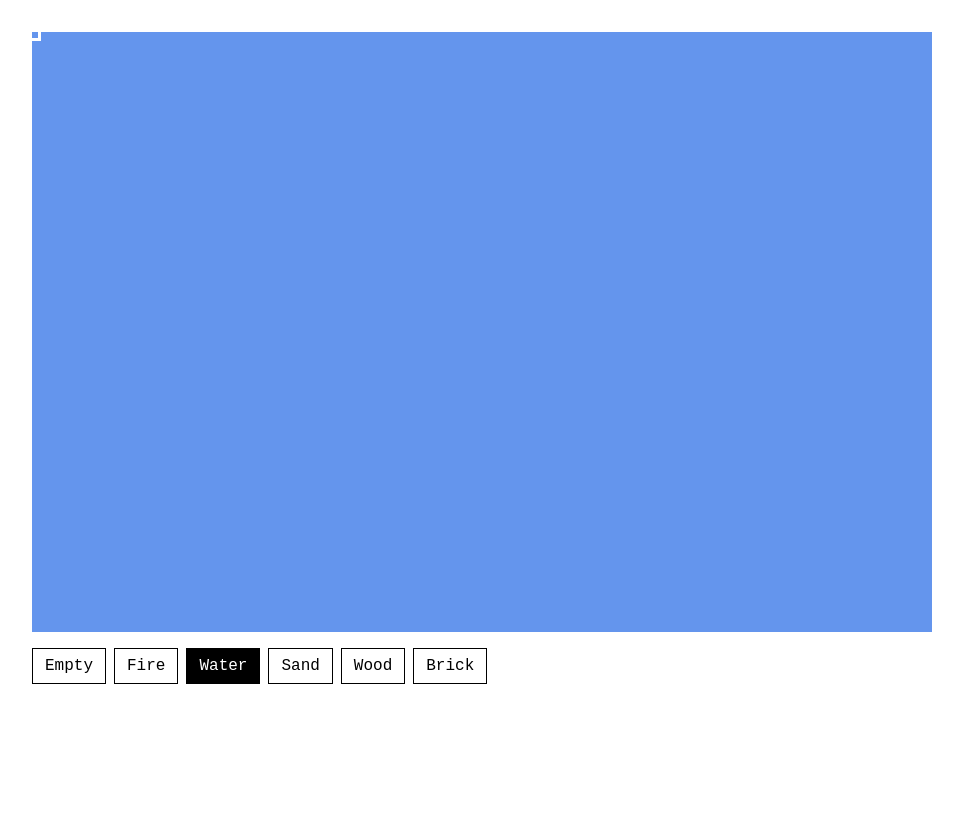
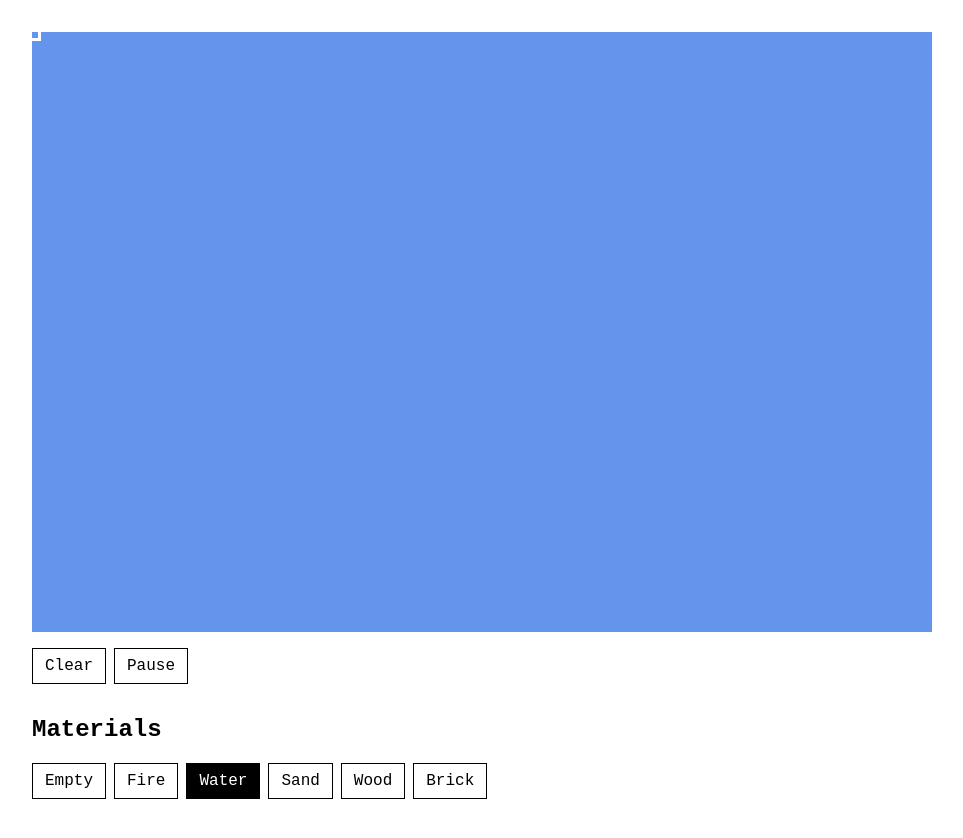
Before and after one commit to brandoncbang/dust-world, a website built with Vite: page index.html in a window 1280 px wide. Shown: the whole page, without its empty margins (158-1121 px from the left). Before the commit the page ends 800 px from the top, so only its background shows below. Built offline with nearby package versions, Linux system fonts and the light colour scheme; animation ran at ten frames a second.

Commit message:
Implement declarative render function

```diff
--- a/src/core/gui.ts
+++ b/src/core/gui.ts
@@ -1,4 +1,23 @@
 import { Material } from "../simulation/material";
+
+function h(
+  tag: keyof HTMLElementTagNameMap,
+  ...args: (string | HTMLElement | object)[]
+): HTMLElement {
+  const el = document.createElement(tag);
+
+  for (const arg of args) {
+    if (typeof arg === "string") {
+      el.textContent += arg;
+    } else if (arg instanceof HTMLElement) {
+      el.appendChild(arg);
+    } else if (typeof arg === "object" && !Array.isArray(arg) && arg !== null) {
+      Object.assign(el, arg);
+    }
+  }
+
+  return el;
+}
 
 export class Gui {
   private materialSelectedCallbacks: ((material: Material) => void)[] = [];
@@ -16,23 +35,31 @@ export class Gui {
       isNaN(Number(key)),
     );
 
-    for (const [key, material] of materialEntries) {
-      const button = document.createElement("button");
-      button.textContent = key;
-      button.className = material === Material.Water ? "selected" : "";
-      button.onclick = () => {
-        this.materialSelectedCallbacks.forEach((callback) =>
-          callback(material as Material),
-        );
+    this.root.append(
+      h("div", h("button", "Clear"), h("button", "Pause")),
+      h("h2", "Materials"),
+      h(
+        "div",
+        ...materialEntries.map(([key, material]) =>
+          h("button", {
+            className: material === Material.Water && "selected",
+            textContent: key,
+            onclick: (e: Event) => {
+              const el = e.target as HTMLButtonElement;
 
-        this.root.querySelectorAll("button").forEach((button) => {
-          button.classList.remove("selected");
-        });
+              this.materialSelectedCallbacks.forEach((callback) =>
+                callback(material as Material),
+              );
 
-        button.classList.add("selected");
-      };
+              el.parentElement?.querySelectorAll("button").forEach((button) => {
+                button.classList.remove("selected");
+              });
 
-      this.root.appendChild(button);
-    }
+              el.classList.add("selected");
+            },
+          }),
+        ),
+      ),
+    );
   }
 }
--- a/src/style.css
+++ b/src/style.css
@@ -17,11 +17,23 @@ body {
 }
 
 #gui {
-  display: flex;
-  gap: 0.5rem;
+  display: grid;
+  gap: 1rem;
   width: 900px;
   margin: 0 auto;
   padding: 1rem 0;
+}
+
+#gui h2 {
+  margin: 1rem 0 0.25rem;
+  font-family: monospace;
+  font-size: 24px;
+}
+
+#gui :has(> button + button) {
+  display: flex;
+  gap: 0.5rem;
+  width: 100%;
 }
 
 #gui button {
```
